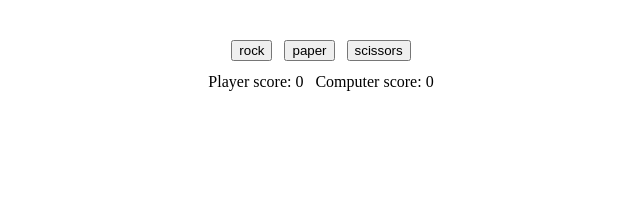
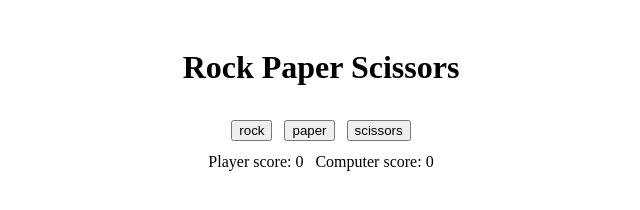
Before and after one commit to jamesw986/rock-paper-scissors, a plain HTML site: page index.html in a window 1280 px wide. Shown: the whole page, without its empty margins (319-959 px from the left). Drawn offline with Linux system fonts and the light colour scheme.

Commit message:
added a header title

```diff
--- a/index.html
+++ b/index.html
@@ -11,6 +11,7 @@
 
 <body>
     <div class="container">
+        <h1>Rock Paper Scissors</h1>
         <div class="options">
             <button id="rock">rock</button>
             <button id="paper">paper</button>
```
